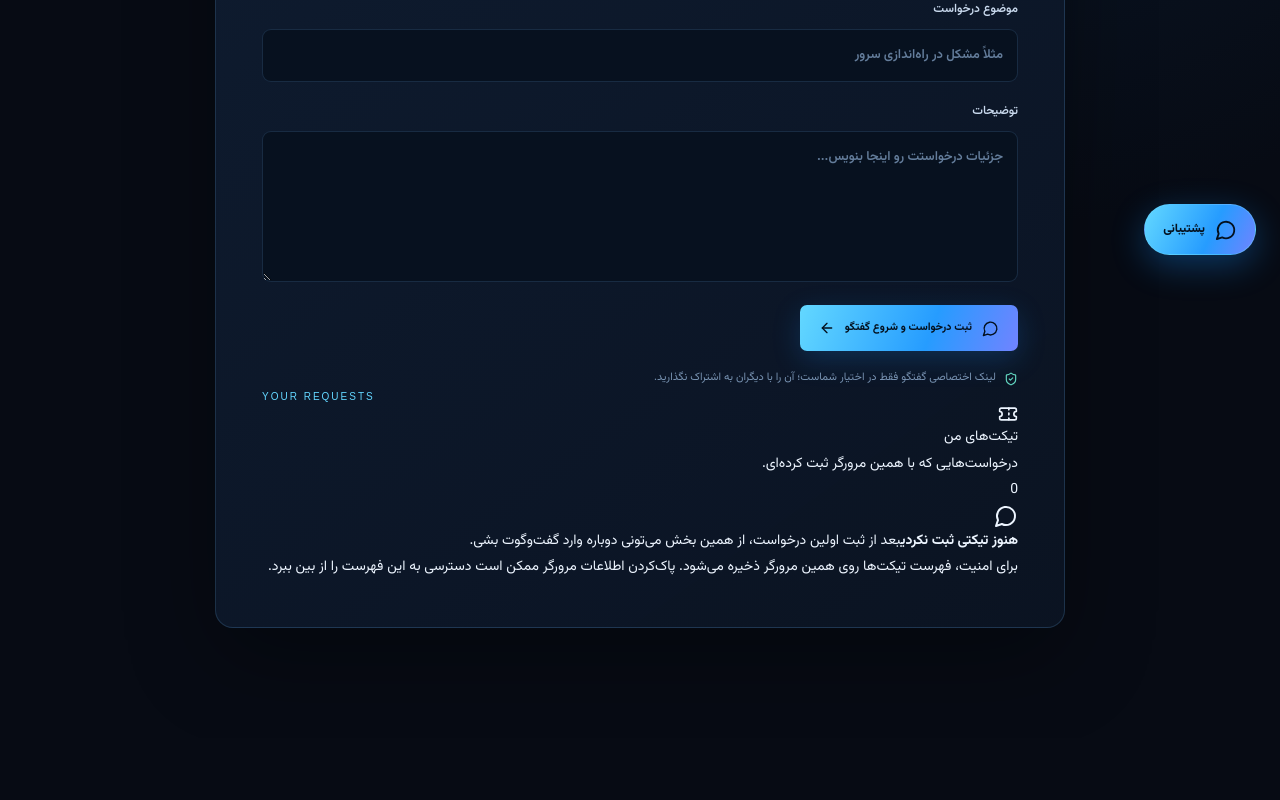
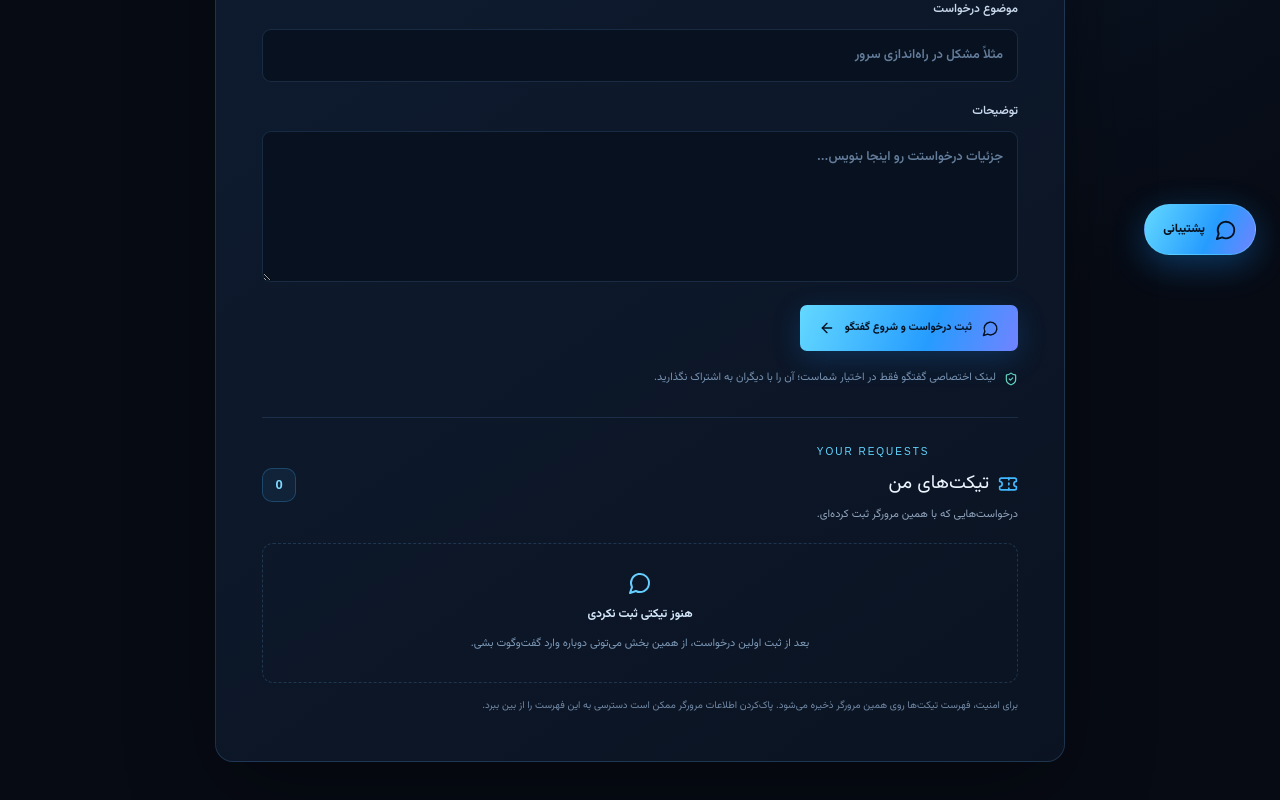
Before and after one commit to TheROMZ52/flask-python-boilerplate, a Next.js app: page /support in a window 1280 px wide. Shown: the part 523-1323 px from the top of the page. Before the commit the page ends 1261 px from the top, so only its background shows below. Built offline with nearby package versions, Linux system fonts and the light colour scheme.

Commit message:
Style customer ticket history section

```diff
--- a/app/globals.css
+++ b/app/globals.css
@@ -653,3 +653,26 @@ html{scroll-behavior:smooth;scroll-padding-top:105px}
  .support-reply-form .button{width:100%}
  .support-message{max-width:96%}
 }
+
+
+/* Customer ticket history */
+.support-my-tickets{margin-top:28px;padding-top:26px;border-top:1px solid var(--line)}
+.support-my-tickets-heading{display:flex;align-items:center;justify-content:space-between;gap:14px;margin-bottom:17px}
+.support-my-tickets-heading h2{display:flex;align-items:center;gap:9px;font-size:19px;margin:7px 0 3px}
+.support-my-tickets-heading h2 svg{color:var(--accent)}
+.support-my-tickets-heading p{margin:0;color:var(--muted);font-size:11px}
+.support-ticket-count{min-width:34px;height:34px;display:grid;place-items:center;border:1px solid #42b8ff40;border-radius:10px;background:#42b8ff12;color:#80d9ff;font:700 13px Arial}
+.support-my-ticket-list{display:grid;gap:9px}
+.support-my-ticket{display:flex;align-items:center;gap:12px;min-width:0;padding:14px;border:1px solid #6daeea24;border-radius:11px;background:#081523;transition:border-color .2s,transform .2s,background .2s}
+.support-my-ticket:hover{border-color:#42b8ff80;background:#0c1d31;transform:translateY(-2px)}
+.support-my-ticket-icon{width:38px;height:38px;flex:none;display:grid;place-items:center;border-radius:10px;background:#42b8ff16;color:#73d5ff}
+.support-my-ticket-copy{display:grid;gap:5px;flex:1;min-width:0}
+.support-my-ticket-copy strong{overflow:hidden;text-overflow:ellipsis;white-space:nowrap;font-size:12px}
+.support-my-ticket-copy small{display:flex;align-items:center;gap:5px;color:#7893b2;font-size:10px}
+.support-my-ticket-arrow{flex:none;color:#80b9e6}
+.support-my-ticket-empty{display:grid;justify-items:center;gap:8px;padding:27px 15px;border:1px dashed #6daeea35;border-radius:11px;color:#7e9ab8;text-align:center}
+.support-my-ticket-empty svg{color:#66cfff}
+.support-my-ticket-empty strong{color:#d5e8fb;font-size:12px}
+.support-my-ticket-empty span{font-size:11px}
+.support-my-ticket-note{margin:13px 0 0;color:#7188a5;font-size:10px;line-height:1.9}
+@media(max-width:560px){.support-my-ticket{gap:8px;padding:11px}.support-my-ticket .support-status{font-size:9px;padding:4px 7px}.support-my-ticket-icon{width:33px;height:33px}}
```
